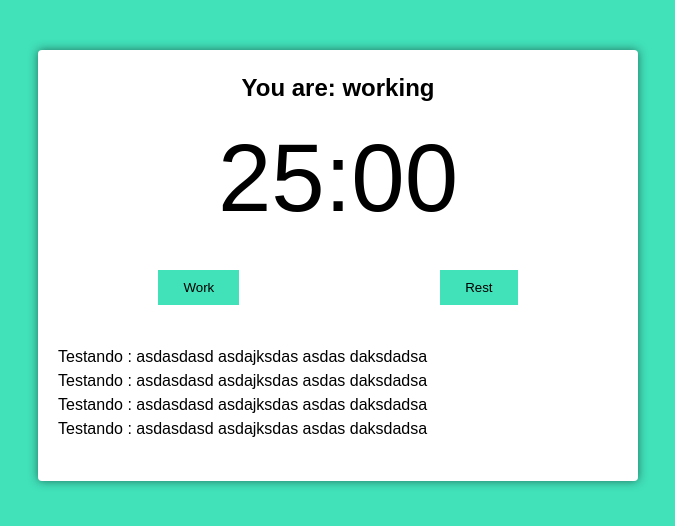
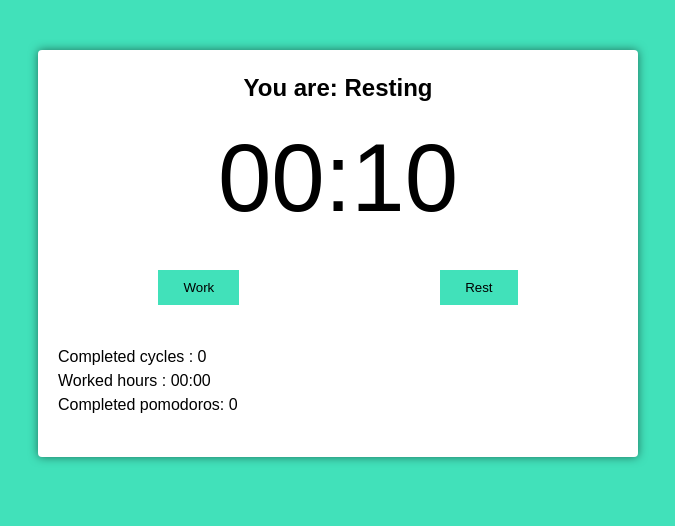
Before and after one commit to Gabriel-Rabeloo/pomodoro-app, a React (Create React App) app: page / in a window 1280 px wide. Shown: the top 526 px of the page, without its empty margins (302-977 px from the left). Built offline with nearby package versions, Linux system fonts and the light colour scheme.

Commit message:
Logic finished

```diff
--- a/src/App.tsx
+++ b/src/App.tsx
@@ -5,9 +5,9 @@
   return (
     <div className="container">
       <PomodoroTimer
-        pomodoroTime={1500}
-        shortRestTime={300}
-        longRestTime={900}
+        pomodoroTime={10}
+        shortRestTime={2}
+        longRestTime={5}
         cycles={4}
       />
     </div>
--- a/src/components/pomodoro-timer.tsx
+++ b/src/components/pomodoro-timer.tsx
@@ -1,16 +1,17 @@
-import React, { useEffect } from 'react';
+import React, { useEffect, useState, useCallback } from 'react';
 
 import useInterval from '../hooks/use-interval';
+import { secondsToTime } from '../utils/seconds-to-time';
 import { Button } from './button';
 import { Timer } from './timer';
 
-/*  // eslint-disable-next-line @typescript-eslint/no-var-requires
+// eslint-disable-next-line @typescript-eslint/no-var-requires
 const bellStart = require('../sounds/bell-start.mp3');
 // eslint-disable-next-line @typescript-eslint/no-var-requires
 const bellFinish = require('../sounds/bell-finish.mp3');
 
 const audioStartWorking = new Audio(bellStart);
-const audioStopWorking = new Audio(bellFinish); */
+const audioStopWorking = new Audio(bellFinish);
 
 interface Props {
   pomodoroTime: number;
@@ -20,32 +21,42 @@
 }
 
 export function PomodoroTimer(props: Props): JSX.Element {
-  const [mainTime, setMainTime] = React.useState(props.pomodoroTime);
-  const [timeCounting, setTimeCounting] = React.useState(false);
-  const [working, setWorking] = React.useState(false);
-  const [resting, setResting] = React.useState(false);
+  const array = new Array(props.cycles - 1).fill(true);
 
-  useEffect(() => {
-    if (working) document.body.classList.add('working');
-    if (resting) document.body.classList.remove('working');
-  }, [working]);
+  const [mainTime, setMainTime] = useState(props.pomodoroTime);
+  const [timeCounting, setTimeCounting] = useState(false);
+  const [working, setWorking] = useState(false);
+  const [resting, setResting] = useState(false);
+  const [cyclesQtdManager, setCyclesQtdManager] = useState(array);
+
+  const [completedCycles, setCompletedCycles] = useState(0);
+  const [fullWorkingTime, setFullWorkingTime] = useState(0);
+  const [numberOfPomodoros, setNumberOfPomodoros] = useState(0);
 
   useInterval(
     () => {
       setMainTime(mainTime - 1);
+      if (working) setFullWorkingTime(fullWorkingTime + 1);
     },
     timeCounting ? 1000 : null,
   );
 
-  const configureWork = () => {
+  const configureWork = useCallback(() => {
     setTimeCounting(true);
     setWorking(true);
     setResting(false);
     setMainTime(props.pomodoroTime);
-    // audioStartWorking.play();
-  };
+    audioStartWorking.play();
+  }, [
+    setTimeCounting,
+    setWorking,
+    setResting,
+    setMainTime,
+    props.pomodoroTime,
+  ]);
 
-  const configureRest = (long: boolean) => {
+  const configureRest = useCallback(
+    (long: boolean) => {
       setTimeCounting(true);
       setWorking(false);
       setResting(true);
@@ -56,12 +67,51 @@
         setMainTime(props.shortRestTime);
       }
 
-    // audioStopWorking.play();
-  };
+      audioStopWorking.play();
+    },
+    [
+      setTimeCounting,
+      setWorking,
+      setResting,
+      setMainTime,
+      props.longRestTime,
+      props.shortRestTime,
+    ],
+  );
+
+  useEffect(() => {
+    if (working) document.body.classList.add('working');
+    if (resting) document.body.classList.remove('working');
+
+    if (mainTime > 0) return;
+
+    if (working && cyclesQtdManager.length > 0) {
+      configureRest(false);
+      cyclesQtdManager.pop();
+    } else if (working && cyclesQtdManager.length <= 0) {
+      configureRest(true);
+      setCyclesQtdManager(array);
+      setCompletedCycles(completedCycles + 1);
+    }
+
+    if (working) setNumberOfPomodoros(numberOfPomodoros + 1);
+    if (resting) configureWork();
+  }, [
+    working,
+    resting,
+    mainTime,
+    cyclesQtdManager,
+    numberOfPomodoros,
+    completedCycles,
+    configureRest,
+    setCyclesQtdManager,
+    configureWork,
+    props.cycles,
+  ]);
 
   return (
     <div className="pomodoro">
-      <h2>You are: working</h2>
+      <h2>You are: {working ? 'Working' : 'Resting'}</h2>
       <Timer mainTime={mainTime} />
 
       <div className="controls">
@@ -75,10 +125,9 @@
       </div>
 
       <div className="details">
-        <p>Testando : asdasdasd asdajksdas asdas daksdadsa</p>
-        <p>Testando : asdasdasd asdajksdas asdas daksdadsa</p>
-        <p>Testando : asdasdasd asdajksdas asdas daksdadsa</p>
-        <p>Testando : asdasdasd asdajksdas asdas daksdadsa</p>
+        <p>Completed cycles : {completedCycles}</p>
+        <p>Worked hours : {secondsToTime(fullWorkingTime)}</p>
+        <p>Completed pomodoros: {numberOfPomodoros}</p>
       </div>
     </div>
   );
```
Lines whose indentation alone changed are shown as unchanged.
